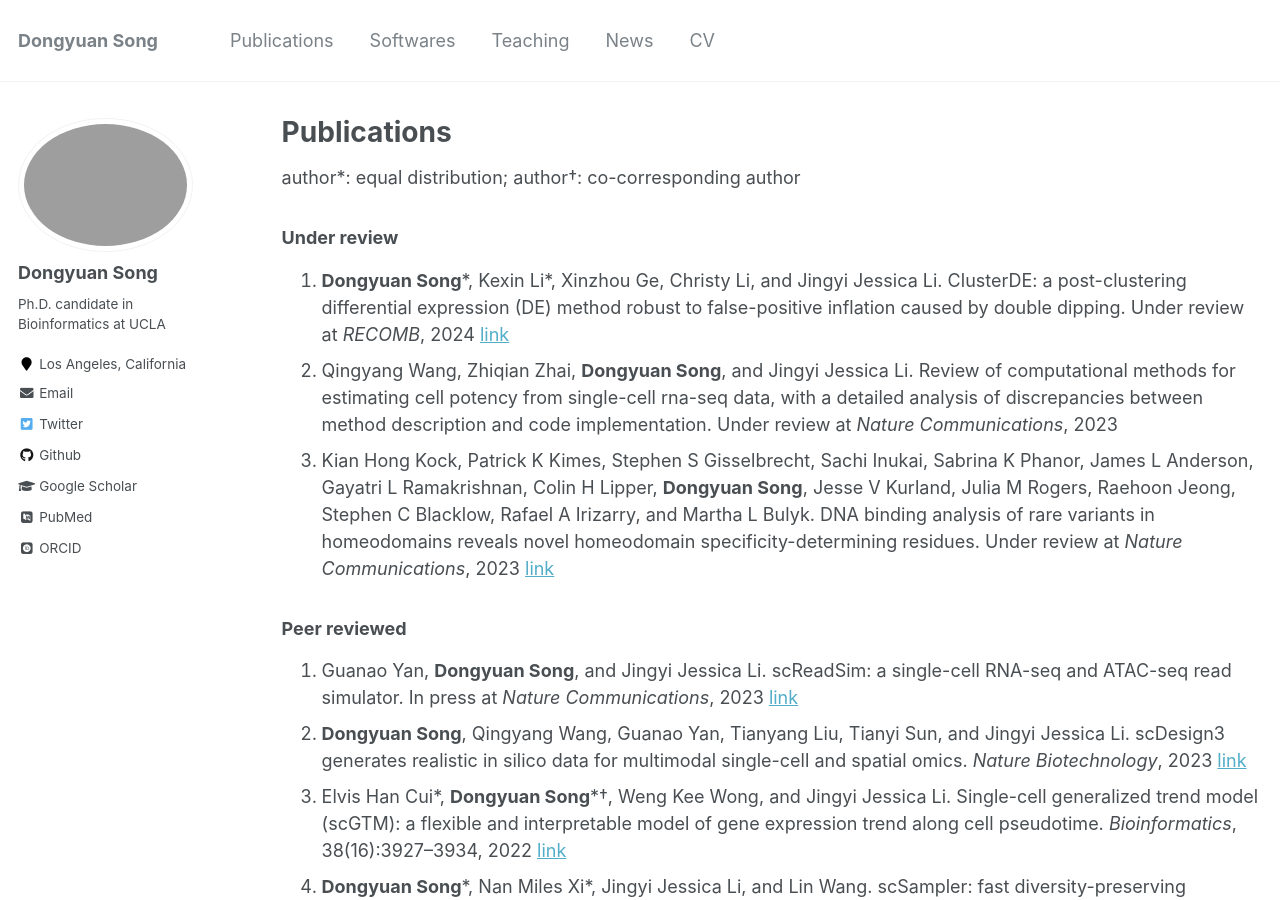
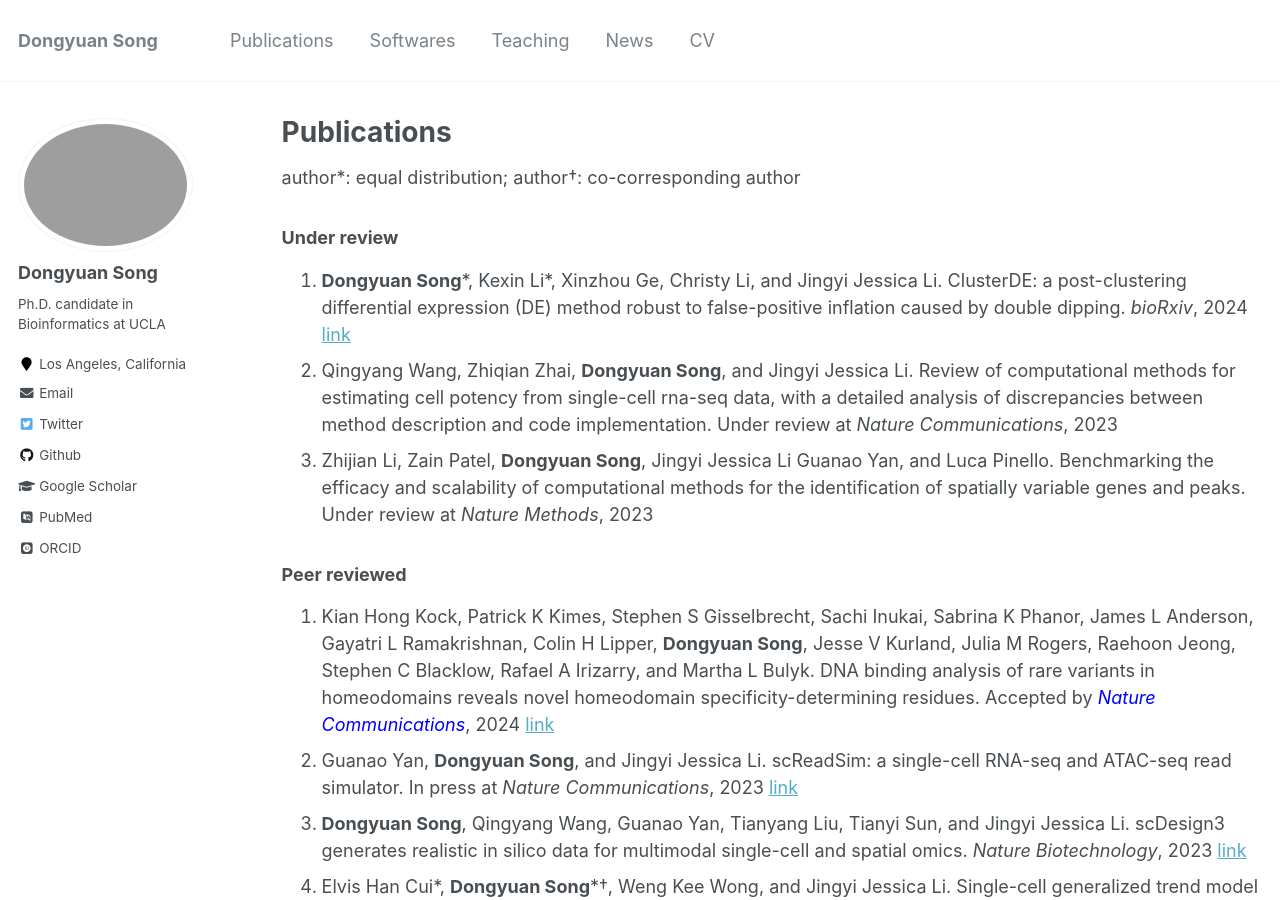
Before and after one commit to SONGDONGYUAN1994/SONGDONGYUAN1994.github.io, a Jekyll site: the page built from _pages/publications.md, in a window 1280 px wide and 900 px high. Built offline with Jekyll 4.4.1, drawn with Linux system fonts in a browser that asks for light colours; some web fonts are replaced.

Commit message:
Try color

```diff
--- a/_pages/publications.md
+++ b/_pages/publications.md
@@ -18,20 +18,21 @@ author_profile: true
 author\*: equal distribution; author†: co-corresponding author
 
 ### Under review
-1. **Dongyuan Song**\*, Kexin Li\*, Xinzhou Ge, Christy Li, and Jingyi Jessica Li. ClusterDE: a post-clustering differential expression (DE) method robust to false-positive inflation caused by double dipping. Under review at *RECOMB*, 2024 [link](https://doi.org/10.1101/2023.07.21.550107)
+1. **Dongyuan Song**\*, Kexin Li\*, Xinzhou Ge, Christy Li, and Jingyi Jessica Li. ClusterDE: a post-clustering differential expression (DE) method robust to false-positive inflation caused by double dipping. *bioRxiv*, 2024 [link](https://doi.org/10.1101/2023.07.21.550107)
 2. Qingyang Wang, Zhiqian Zhai, **Dongyuan Song**, and Jingyi Jessica Li. Review of computational methods for estimating cell potency from single-cell rna-seq data, with a detailed analysis of discrepancies between method description and code implementation. Under review at *Nature Communications*, 2023
-3. Kian Hong Kock, Patrick K Kimes, Stephen S Gisselbrecht, Sachi Inukai, Sabrina K Phanor, James L Anderson, Gayatri L Ramakrishnan, Colin H Lipper, **Dongyuan Song**, Jesse V Kurland, Julia M Rogers, Raehoon Jeong, Stephen C Blacklow, Rafael A Irizarry, and Martha L Bulyk. DNA binding analysis of rare variants in homeodomains reveals novel homeodomain specificity-determining residues. Under review at *Nature Communications*, 2023 [link](https://doi.org/10.1101/2023.06.16.545320)
+3. Zhijian Li, Zain Patel, **Dongyuan Song**, Jingyi Jessica Li Guanao Yan, and Luca Pinello. Benchmarking the efficacy and scalability of computational methods for the identification of spatially variable genes and peaks. Under review at *Nature Methods*, 2023
 
 ### Peer reviewed
-4. Guanao Yan, **Dongyuan Song**, and Jingyi Jessica Li. scReadSim: a single-cell RNA-seq and ATAC-seq read simulator. In press at *Nature Communications*, 2023 [link](https://doi.org/10.1101/2022.05.29.493924)
-5. **Dongyuan Song**, Qingyang Wang, Guanao Yan, Tianyang Liu, Tianyi Sun, and Jingyi Jessica Li. scDesign3 generates realistic in silico data for multimodal single-cell and spatial omics. *Nature Biotechnology*, 2023 [link](https://doi.org/10.1038/s41587-023-01772-1)
-6. Elvis Han Cui\*, **Dongyuan Song**\*†, Weng Kee Wong, and Jingyi Jessica Li. Single-cell generalized trend model (scGTM): a flexible and interpretable model of gene expression trend along cell pseudotime. *Bioinformatics*, 38(16):3927–3934, 2022 [link](10.1093/bioinformatics/btac423)
-7. **Dongyuan Song**\*, Nan Miles Xi\*, Jingyi Jessica Li, and Lin Wang. scSampler: fast diversity-preserving subsampling of large-scale single-cell transcriptomic data. *Bioinformatics*, 38(11):3126–3127, 2022 [link](https://doi.org/10.1093/bioinformatics/btac271)
-8. Tianyi Sun, **Dongyuan Song**, Wei Vivian Li, and Jingyi Jessica Li. Simulating single-cell gene expression count data with preserved gene correlations by scDesign2. *Journal of Computational Biology*, 29(1):23–26, 2022 (*RECOMB* 2021) [link](10.1089/cmb.2021.0440)
-9. Ruochen Jiang, Tianyi Sun, **Dongyuan Song**, and Jingyi Jessica Li. Statistics or biology: the zero-inflation controversy about scRNA-seq data. *Genome biology*, 23(31), 2022 [link](https://doi.org/10.1186/s13059-022-02601-5)
-10. **Dongyuan Song**\*, Kexin Li\*, Zachary Hemminger, Roy Wollman, and Jingyi Jessica Li. scPNMF: sparse gene encoding of single cells to facilitate gene selection for targeted gene profiling. *Bioinformatics*, 37(Supplement 1):i358–i366, 2021 (*ISMB/ECCV* 2021) [link](https://doi.org/10.1093/bioinformatics/btab273)
-11. Xinzhou Ge, Yiling Elaine Chen, **Dongyuan Song**, MeiLu McDermott, Kyla Woyshner, Antigoni Manousopoulou, Ning Wang, Wei Li, Leo D Wang, and Jingyi Jessica Li. Clipper: p-value-free FDR control on high-throughput data from two conditions. *Genome biology*, 22(288), 2021 [link](https://doi.org/10.1186/s13059-021-02506-9)
-12. Tianyi Sun, **Dongyuan Song**, Wei Vivian Li, and Jingyi Jessica Li. scDesign2: a transparent simulator that generates high-fidelity single-cell gene expression count data with gene correlations captured. *Genome biology*, 22(163), 2021 [link](https://doi.org/10.1186/s13059-021-02367-2)
-13. **Dongyuan Song** and Jingyi Jessica Li. PseudotimeDE: inference of differential gene expression along cell pseudotime with well-calibrated p-values from single-cell RNA sequencing data. *Genome biology*, 22(124), 2021 [link](https://doi.org/10.1186/s13059-021-02341-y)
-14. Elizabeth Christina Miller, Kenji T Hayashi, **Dongyuan Song**, and John J Wiens. Explaining the ocean’s richest biodiversity hotspot and global patterns of fish diversity. *Proceedings of the Royal Society B*, 285(1888):20181314, 2018 [link](https://doi.org/10.1098/rspb.2018.1314)
-15. **Dongyuan Song**\*, Zhe Wang\*, Zhuo-Jun Song, Cheng-Chuan Zhou, Peng-Hao Xu, Jie Yang, Ji Yang, and Bao-Rong Lu. Increased novel single nucleotide polymorphisms in weedy rice populations associated with the change of farming styles: Implications in adaptive mutation and evolution. *Journal of Systematics and Evolution*, 55(2):149–157, 2017 [link](https://doi.org/10.1111/jse.12230)
+4. Kian Hong Kock, Patrick K Kimes, Stephen S Gisselbrecht, Sachi Inukai, Sabrina K Phanor, James L Anderson, Gayatri L Ramakrishnan, Colin H Lipper, **Dongyuan Song**, Jesse V Kurland, Julia M Rogers, Raehoon Jeong, Stephen C Blacklow, Rafael A Irizarry, and Martha L Bulyk. DNA binding analysis of rare variants in homeodomains reveals novel homeodomain specificity-determining residues. Accepted by <span style="color: blue">*Nature Communications*</span>, 2024 [link](https://doi.org/10.1101/2023.06.16.545320)
+5. Guanao Yan, **Dongyuan Song**, and Jingyi Jessica Li. scReadSim: a single-cell RNA-seq and ATAC-seq read simulator. In press at *Nature Communications*, 2023 [link](https://doi.org/10.1101/2022.05.29.493924)
+6. **Dongyuan Song**, Qingyang Wang, Guanao Yan, Tianyang Liu, Tianyi Sun, and Jingyi Jessica Li. scDesign3 generates realistic in silico data for multimodal single-cell and spatial omics. *Nature Biotechnology*, 2023 [link](https://doi.org/10.1038/s41587-023-01772-1)
+7. Elvis Han Cui\*, **Dongyuan Song**\*†, Weng Kee Wong, and Jingyi Jessica Li. Single-cell generalized trend model (scGTM): a flexible and interpretable model of gene expression trend along cell pseudotime. *Bioinformatics*, 38(16):3927–3934, 2022 [link](10.1093/bioinformatics/btac423)
+8. **Dongyuan Song**\*, Nan Miles Xi\*, Jingyi Jessica Li, and Lin Wang. scSampler: fast diversity-preserving subsampling of large-scale single-cell transcriptomic data. *Bioinformatics*, 38(11):3126–3127, 2022 [link](https://doi.org/10.1093/bioinformatics/btac271)
+9. Tianyi Sun, **Dongyuan Song**, Wei Vivian Li, and Jingyi Jessica Li. Simulating single-cell gene expression count data with preserved gene correlations by scDesign2. *Journal of Computational Biology*, 29(1):23–26, 2022 (*RECOMB* 2021) [link](10.1089/cmb.2021.0440)
+10. Ruochen Jiang, Tianyi Sun, **Dongyuan Song**, and Jingyi Jessica Li. Statistics or biology: the zero-inflation controversy about scRNA-seq data. *Genome biology*, 23(31), 2022 [link](https://doi.org/10.1186/s13059-022-02601-5)
+11. **Dongyuan Song**\*, Kexin Li\*, Zachary Hemminger, Roy Wollman, and Jingyi Jessica Li. scPNMF: sparse gene encoding of single cells to facilitate gene selection for targeted gene profiling. *Bioinformatics*, 37(Supplement 1):i358–i366, 2021 (*ISMB/ECCV* 2021) [link](https://doi.org/10.1093/bioinformatics/btab273)
+12. Xinzhou Ge, Yiling Elaine Chen, **Dongyuan Song**, MeiLu McDermott, Kyla Woyshner, Antigoni Manousopoulou, Ning Wang, Wei Li, Leo D Wang, and Jingyi Jessica Li. Clipper: p-value-free FDR control on high-throughput data from two conditions. *Genome biology*, 22(288), 2021 [link](https://doi.org/10.1186/s13059-021-02506-9)
+13. Tianyi Sun, **Dongyuan Song**, Wei Vivian Li, and Jingyi Jessica Li. scDesign2: a transparent simulator that generates high-fidelity single-cell gene expression count data with gene correlations captured. *Genome biology*, 22(163), 2021 [link](https://doi.org/10.1186/s13059-021-02367-2)
+14. **Dongyuan Song** and Jingyi Jessica Li. PseudotimeDE: inference of differential gene expression along cell pseudotime with well-calibrated p-values from single-cell RNA sequencing data. *Genome biology*, 22(124), 2021 [link](https://doi.org/10.1186/s13059-021-02341-y)
+15. Elizabeth Christina Miller, Kenji T Hayashi, **Dongyuan Song**, and John J Wiens. Explaining the ocean’s richest biodiversity hotspot and global patterns of fish diversity. *Proceedings of the Royal Society B*, 285(1888):20181314, 2018 [link](https://doi.org/10.1098/rspb.2018.1314)
+16. **Dongyuan Song**\*, Zhe Wang\*, Zhuo-Jun Song, Cheng-Chuan Zhou, Peng-Hao Xu, Jie Yang, Ji Yang, and Bao-Rong Lu. Increased novel single nucleotide polymorphisms in weedy rice populations associated with the change of farming styles: Implications in adaptive mutation and evolution. *Journal of Systematics and Evolution*, 55(2):149–157, 2017 [link](https://doi.org/10.1111/jse.12230)
```
Also changed, not shown: 1 other file.
